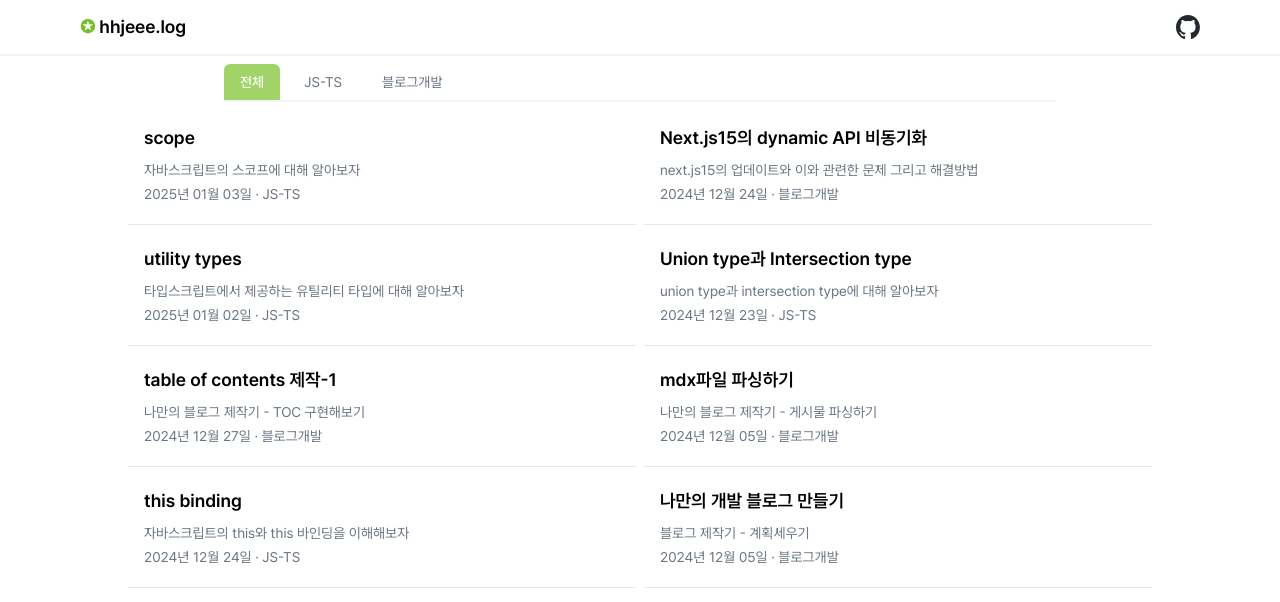
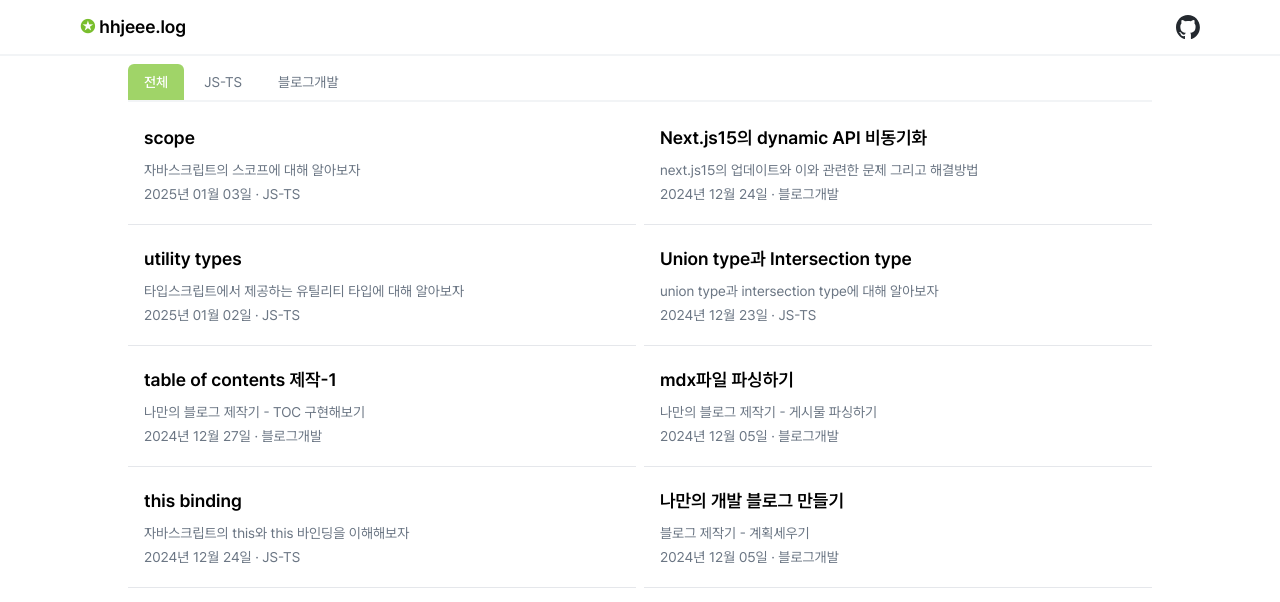
Before and after one commit to hhjeee/hhjeee.log, a Next.js app: page / in a window 1280 px wide. Shown: the top 602 px of the page. Built offline with nearby package versions, Linux system fonts and the light colour scheme.

Commit message:
[design] reponsive design for category bar

```diff
--- a/src/components/postDetail/TableOfContents.tsx
+++ b/src/components/postDetail/TableOfContents.tsx
@@ -1,24 +1,13 @@
 'use client';
-
-import React, { useEffect, useState } from 'react';
 
 import { Heading } from '@/lib/rehypeExtractHeading';
 
 import { useIntersectionObserver } from '@/hooks/useIntersectionObserver';
+import useMediaQuery from '@/hooks/useMediaQuery';
 
 const TableOfContents = ({ headings }: { headings: Heading[] }) => {
   const activeIds = useIntersectionObserver('h1, h2, h3');
-  const [isBelowLg, setIsBelowLg] = useState(false);
-
-  useEffect(() => {
-    const updateIsBelowLg = () => {
-      setIsBelowLg(window.innerWidth < 1024); // lg breakpoint 기준
-    };
-
-    updateIsBelowLg();
-    window.addEventListener('resize', updateIsBelowLg);
-    return () => window.removeEventListener('resize', updateIsBelowLg);
-  }, []);
+  const isBelowLg = useMediaQuery(1024);
 
   const handleClick = (id: number) => {
     const element = document.getElementById(id.toString());
--- a/src/components/postList/CategoryBar.tsx
+++ b/src/components/postList/CategoryBar.tsx
@@ -1,6 +1,11 @@
 'use client';
 
 import { useRouter } from 'next/navigation';
+
+import useMediaQuery from '@/hooks/useMediaQuery';
+
+import CustomSelect from '../customUI/CustomSelect';
+import CustomTab from '../customUI/CustomTab';
 
 const CategoryBar = ({
   categories,
@@ -10,40 +15,27 @@ const CategoryBar = ({
   selectedCategory: string | null;
 }) => {
   const router = useRouter();
+  const isBelowSM = useMediaQuery(640);
 
   const handleCategoryClick = (category: string | null) => {
-    if (category === null) {
-      router.push('/');
-    } else {
-      router.push(`/${decodeURIComponent(category)}`);
-    }
+    router.push(category ? `/${decodeURIComponent(category)}` : '/');
   };
 
   return (
-    <div className="fixed bg-[#FFF] z-10 pt-2 left-1/2 transform -translate-x-1/2 w-[65%] flex space-x-2 border-b-2 border-gray1">
-      <button
-        onClick={() => handleCategoryClick(null)}
-        className={`py-2 px-4 text-sm ${
-          !selectedCategory
-            ? 'text-white font-medium bg-primary rounded-t-md'
-            : 'text-gray2'
-        }`}
-      >
-        <span>전체 </span>
-      </button>
-      {categories.map((category) => (
-        <button
-          key={category}
-          onClick={() => handleCategoryClick(category)}
-          className={`py-2 px-4 text-sm ${
-            selectedCategory === category
-              ? 'text-white font-medium bg-primary rounded-t-md'
-              : 'text-gray2'
-          }`}
-        >
-          {category}
-        </button>
-      ))}
+    <div className="fixed z-10 pt-2 left-1/2 transform -translate-x-1/2 w-[80%] bg-white border-b-2 border-gray1">
+      {isBelowSM ? (
+        <CustomSelect
+          options={categories}
+          selectedOption={selectedCategory}
+          onSelect={handleCategoryClick}
+        />
+      ) : (
+        <CustomTab
+          tabs={categories}
+          selectedTab={selectedCategory}
+          onClick={handleCategoryClick}
+        />
+      )}
     </div>
   );
 };
```
